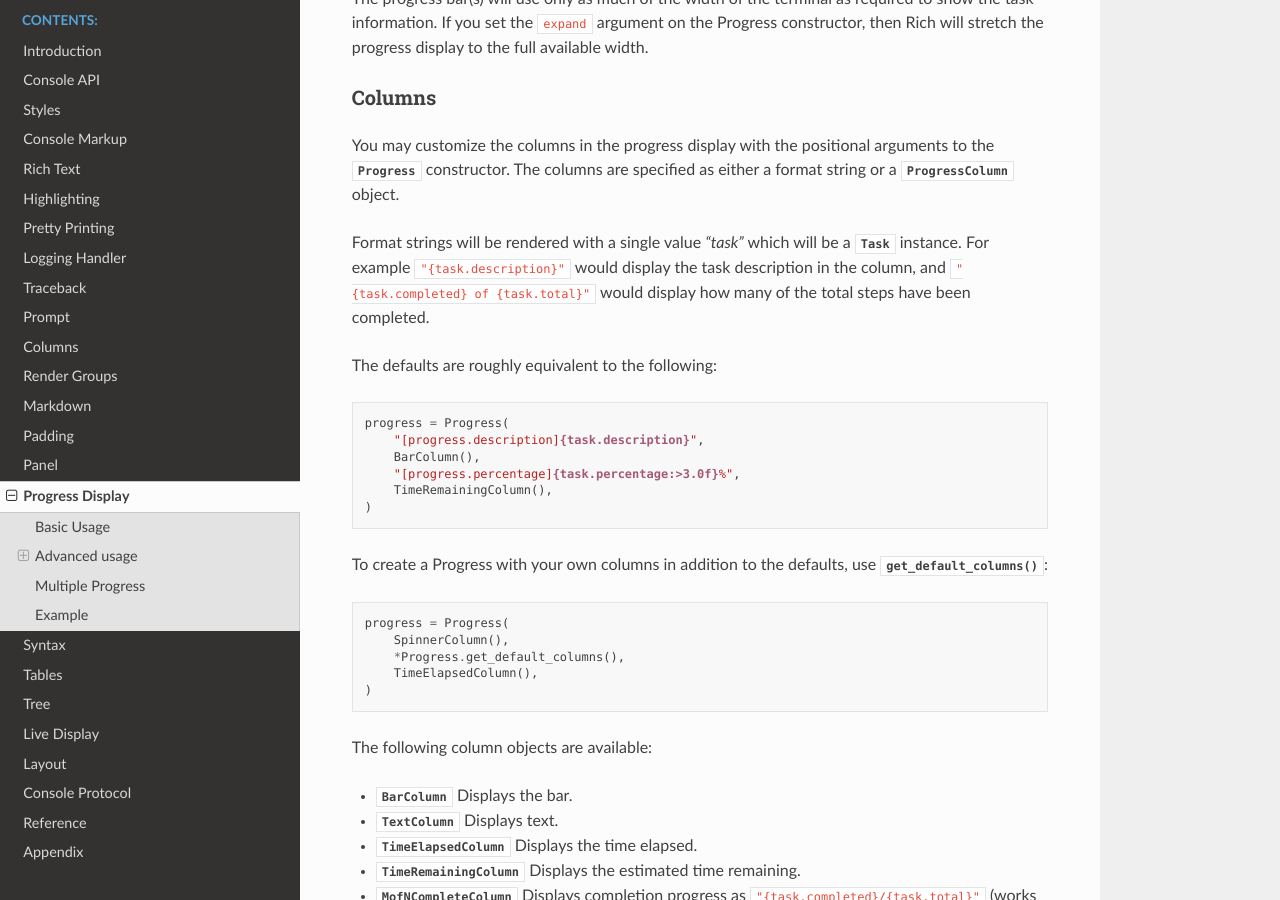
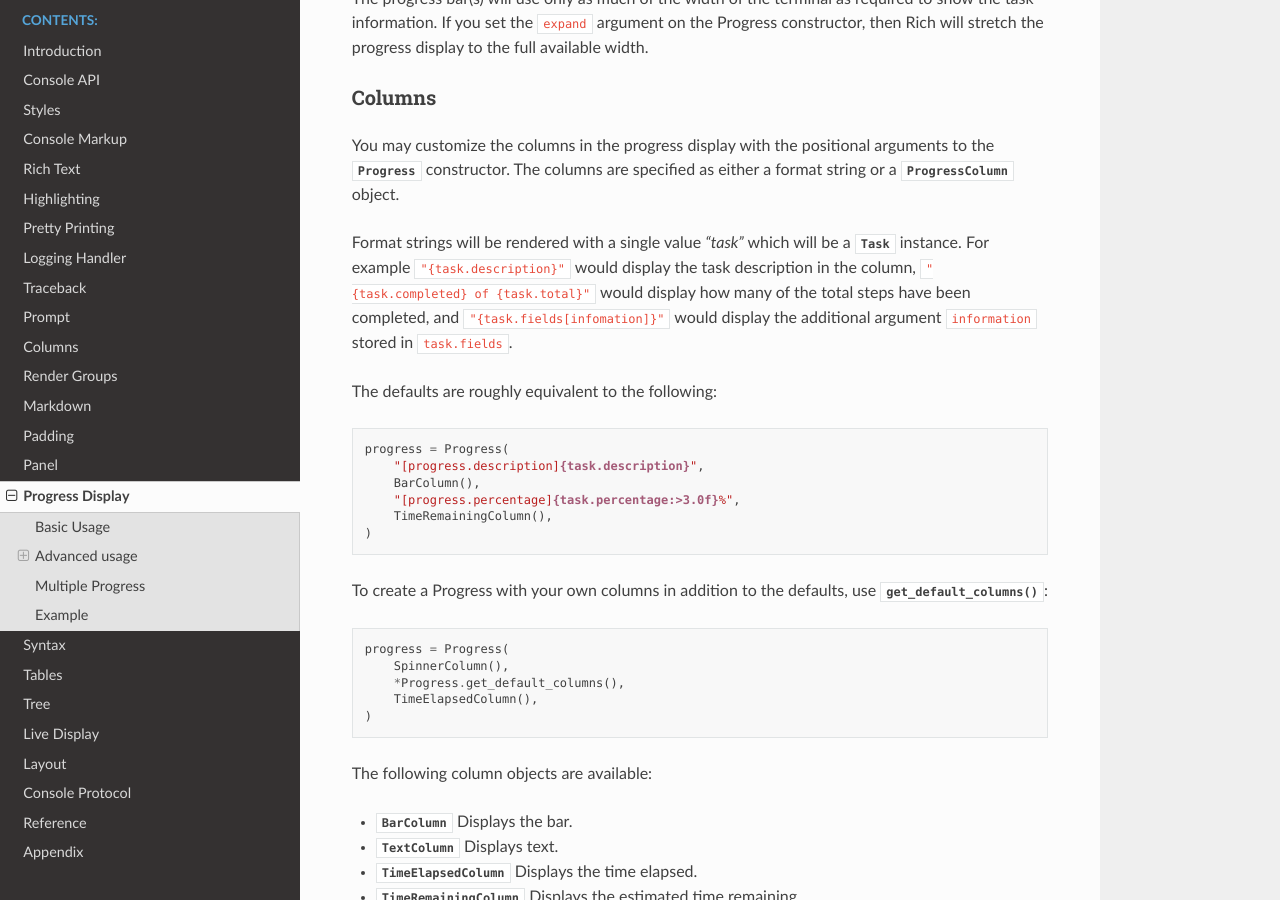
Before and after one commit to Textualize/rich, a Sphinx documentation site: the page built from docs/source/progress.rst, in a window 1280 px wide and 900 px high, scrolled down 3061 px. Built offline with Sphinx 7.4.7 and the Read the Docs theme 2.0.0, drawn with Linux system fonts in a browser that asks for light colours.

Commit message:
Update progress docs

```diff
--- a/docs/source/progress.rst
+++ b/docs/source/progress.rst
@@ -112,7 +112,7 @@
 
 You may customize the columns in the progress display with the positional arguments to the :class:`~rich.progress.Progress` constructor. The columns are specified as either a format string or a :class:`~rich.progress.ProgressColumn` object.
 
-Format strings will be rendered with a single value `"task"` which will be a :class:`~rich.progress.Task` instance. For example ``"{task.description}"`` would display the task description in the column, and ``"{task.completed} of {task.total}"`` would display how many of the total steps have been completed.
+Format strings will be rendered with a single value `"task"` which will be a :class:`~rich.progress.Task` instance. For example ``"{task.description}"`` would display the task description in the column, ``"{task.completed} of {task.total}"`` would display how many of the total steps have been completed, and ``"{task.fields[infomation]}"`` would display the additional argument ``information`` stored in ``task.fields``.
 
 The defaults are roughly equivalent to the following::
 
```
